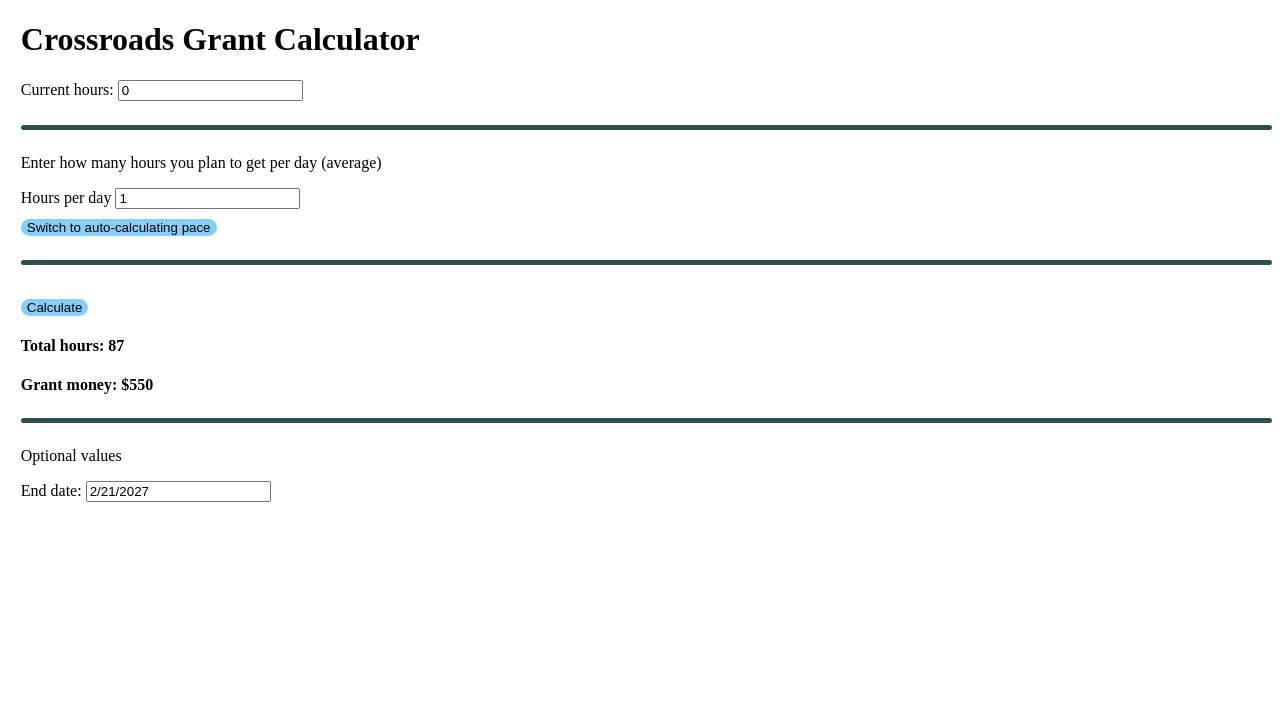
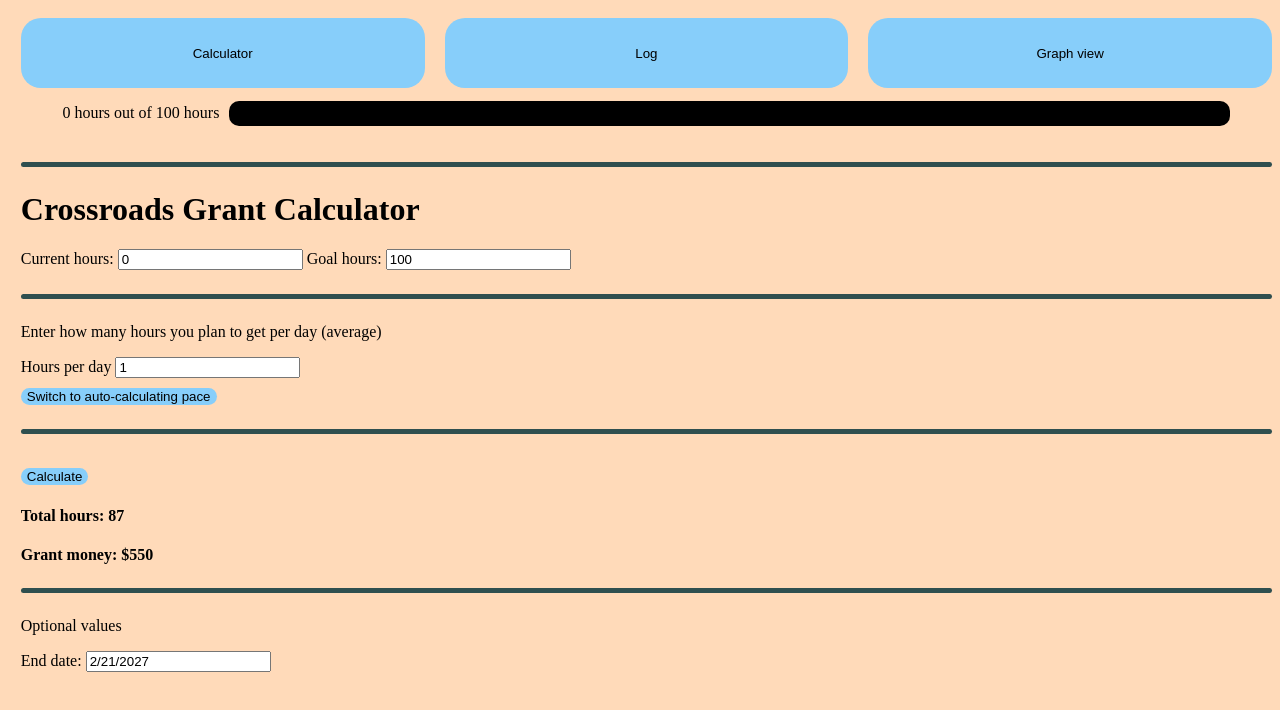
Before and after one commit to git-huber123/crossroads-grant-calculator, a plain HTML site: page index.html in a window 1280 px wide. Both pictures are taken after a click on the button "Calculate". Drawn offline with Linux system fonts and the light colour scheme.

Commit message:
localstorage + some logging/graph
making a graphing system to see your progress visually, and saving everything to localstorage, turning it into an actually useful tool

```diff
--- a/index.html
+++ b/index.html
@@ -5,9 +5,25 @@
     <link href="style.css" rel="stylesheet" />
   </head>
   <body>
+    <div>
+      <div id="header-btns">
+        <button class="bigbtn" onclick="switchPage('calculator')">Calculator</button>
+        <button class="bigbtn" onclick="switchPage('log')">Log</button>
+        <button class="bigbtn" onclick="switchPage('graph')">Graph view</button>
+      </div>
+      <div id="goal-div">
+        <p id="goal-label">0 hours out of 100 hours</p>
+        <div id="goal-bar"></div>
+      </div>
+    </div>
+
+    <hr />
+    <div id="calculator-page">
       <h1>Crossroads Grant Calculator</h1>
       <label for="current-hours">Current hours:</label>
-    <input id="current-hours" type="number" oninput="updateCalc(false)" value="0" />
+      <input id="current-hours" oninput="updateCalc(false)" value="0" />
+      <label for="goal">Goal hours:</label>
+      <input id="goal" type="number" value="100" />
       <hr />
       <div id="pace-section">
         <div id="direct-pace">
@@ -39,8 +55,121 @@
       <p>Optional values</p>
       <label for="end-date">End date:</label>
       <input id="end-date" value="2/21/2027" />
+    </div>
+
+    <div id="log-page" class="hidden">
+      <h1>Hours Logger</h1>
+      <label for="log-date">Date:</label>
+      <input id="log-date" />
+      <label for="log-hours">Total hours:</label>
+      <input for="log-hours" />
+      <button onclick="log()">Log</button>
+    </div>
+
+    <div id="graph-page" class="hidden">
+      <h1>Graph View</h1>
+      <canvas id="graph"></canvas>
+    </div>
 
     <script>
+      function log() {
+        if (logs[date] && !confirm("This date already has a log, overwrite it?")) return;
+        const date = e("log-date").value;
+        const hours = e("log-hours").value;
+        logs[date] = { date, hours };
+        renderLogsAndGraph();
+      }
+
+      // This time, I understood the functions myself, instead of just copy and pasting from AI
+      function line(x1, y1, x2, y2, color = "white", width = 3) {
+        // Start the path, kinda in the name
+        ctx.beginPath();
+        // Move to the first point, this way it doesn't create an actual path but just sets up the line
+        ctx.moveTo(x1, y1);
+        // Actually make the path by creating a line to the 2nd point (NOT moving to it)
+        ctx.lineTo(x2, y2);
+        // set the color and width of the line
+        ctx.strokeStyle = color;
+        ctx.lineWidth = width;
+        // now that the line is finalized (path, color, width), draw it
+        ctx.stroke();
+      }
+
+      // this time, I was able to write the function (almost) myself, using what I just learnt from line()
+      function circle(x, y, radius, color = "white") {
+        // same thing, start path
+        ctx.beginPath();
+        // make an arc at the center point, starting at 0 deg and going to 360 deg (2pi rads), aka a CIRCLE
+        ctx.arc(x, y, radius, 0, Math.PI * 2);
+        // set color and actually fill the circle in
+        ctx.strokeStyle = color;
+        ctx.fill();
+      }
+
+      const graph = document.getElementById("graph");
+      const ctx = graph.getContext("2d");
+      graph.width = 1600;
+      graph.height = 1000;
+
+      function renderLogsAndGraph() {
+        renderGraph();
+        renderLogs();
+      }
+
+      function renderGraph() {
+        // these 2 variables are supplied by ai, since I have no clue what the min and max are, unlike with +/- infinity
+        let minDate = "-271821-04-20T00:00:00.000Z";
+        let maxDate = "+275760-09-13T00:00:00.000Z";
+        ctx.clearRect(0, 0, graph.width, graph.height);
+        if (Object.entries(logs).length === 0) return;
+        for (const [date, v] of Object.entries(logs)) {
+          const hours = v.hours;
+          if (Date.parse(date) < Date.parse(minDate)) minDate = date;
+          if (Date.parse(date) > Date.parse(maxDate)) maxDate = date;
+        }
+      }
+
+      let hours = localStorage.getItem("hours") || 0;
+      let pace = localStorage.getItem("pace") || 1;
+      let end = localStorage.getItem("end") || "2/21/2027";
+      let goal = localStorage.getItem("goal") || 100;
+      let logs = localStorage.getItem("logs") || {};
+      e("current-hours").value = hours;
+      e("direct-pace").value = pace;
+      e("end-date").value = end;
+      e("goal").value = goal;
+
+      function e(e) {
+        return document.getElementById(e);
+      }
+      function updateRenderedValues() {
+        //hours = localStorage.getItem("hours") || 0;
+        //pace = localStorage.getItem("pace") || 1;
+        //end = localStorage.getItem("end") || "2/21/2027";
+        //goal = localStorage.getItem("goal") || 100;
+
+        e("goal-label").textContent = hours + " hours out of " + goal + " hours";
+        e("goal-bar").style.setProperty("--fill", Math.round((hours / goal) * 100) + "%");
+      }
+      function saveValues() {
+        goal = e("goal").value;
+        localStorage.setItem("hours", hours || 0);
+        localStorage.setItem("pace", pace || 1);
+        localStorage.setItem("end", end || 0);
+        localStorage.setItem("goal", goal || 100);
+        localStorage.setItem("logs", logs || {});
+        updateRenderedValues();
+      }
+      updateRenderedValues();
+      function switchPage(p) {
+        currentPage = p;
+        if (p === "graph") renderLogsAndGraph();
+        for (const t of ["calculator", "log", "graph"]) {
+          document.getElementById(t + "-page").classList.add("hidden");
+        }
+        document.getElementById(p + "-page").classList.remove("hidden");
+      }
+      let currentPage = "calculator";
       let paceType = "direct";
       function switchPaceType() {
         const d = document.getElementById("direct-pace");
@@ -59,12 +188,12 @@
       }
 
       function updateCalc(run = true) {
-        if (!run) return;
+        //if (!run) return;
         // This line, 47, is written by AI, but I can understand it: Get the date in EST, formatted as MM/DD/YYYY and convert it into MS
         const current = Date.parse(
           new Date().toLocaleDateString("en-US", { timeZone: "America/New_York" }),
         );
-        let pace = Number(document.getElementById("direct-pace-input").value);
+        pace = Number(document.getElementById("direct-pace-input").value);
         if (paceType === "calculated") {
           let diff =
             Date.parse(new Date().toLocaleDateString("en-US", { timeZone: "America/New_York" })) -
@@ -82,14 +211,16 @@
         const end = Number(Date.parse(document.getElementById("end-date").value));
         const timeTillEnd = Math.round((end - current) / (1000 * 60 * 60 * 24));
         const hoursGained = timeTillEnd * pace;
-        const hours = Number(document.getElementById("current-hours").value) + hoursGained;
-        if (typeof hours !== "number" || hours === Infinity) {
+        const endHours = Number(document.getElementById("current-hours").value) + hoursGained;
+        if (typeof endHours !== "number" || endHours === Infinity) {
           error("Invalid input");
           return;
         }
-        document.getElementById("output").textContent = `Total hours: ${hours}`;
+        hours = Number(document.getElementById("current-hours").value);
+        document.getElementById("output").textContent = `Total hours: ${endHours}`;
         document.getElementById("grant").textContent =
-          `Grant money: $${Math.floor((hours * 30) / 115) * 25}`;
+          `Grant money: $${Math.floor((endHours * 30) / 115) * 25}`;
+        saveValues();
       }
       function error(msg) {
         alert(msg);
--- a/style.css
+++ b/style.css
@@ -1,5 +1,41 @@
 .hidden {
   display: none;
+}
+
+#header-btns {
+  display: grid;
+  grid-template-columns: repeat(3, 1fr);
+  gap: 20px;
+  height: 10vh;
+}
+
+#graph {
+  width: 100%;
+  aspect-ratio: 16/10;
+  max-height: 90vh;
+  max-width: 90vw;
+  background-color: black;
+}
+
+#goal-bar {
+  --fill: 10%;
+  border-radius: 10px;
+  width: 80%;
+  box-sizing: border-box;
+  height: 25px;
+  background: linear-gradient(to right, #3b82f6 var(--fill), black var(--fill));
+}
+
+#goal-div {
+  display: flex;
+  justify-content: center;
+  align-items: center;
+  gap: 10px;
+  flex-direction: row;
+}
+
+#goal-label {
+  width: fit-content;
 }
 
 hr {
@@ -8,6 +44,10 @@ hr {
   height: 5px;
   background-color: darkslategray;
   border-radius: 20px;
+}
+
+body {
+  background-color: peachpuff;
 }
 
 button {
```
Also changed, not shown: 1 other file. Lines whose indentation alone changed are shown as unchanged.
